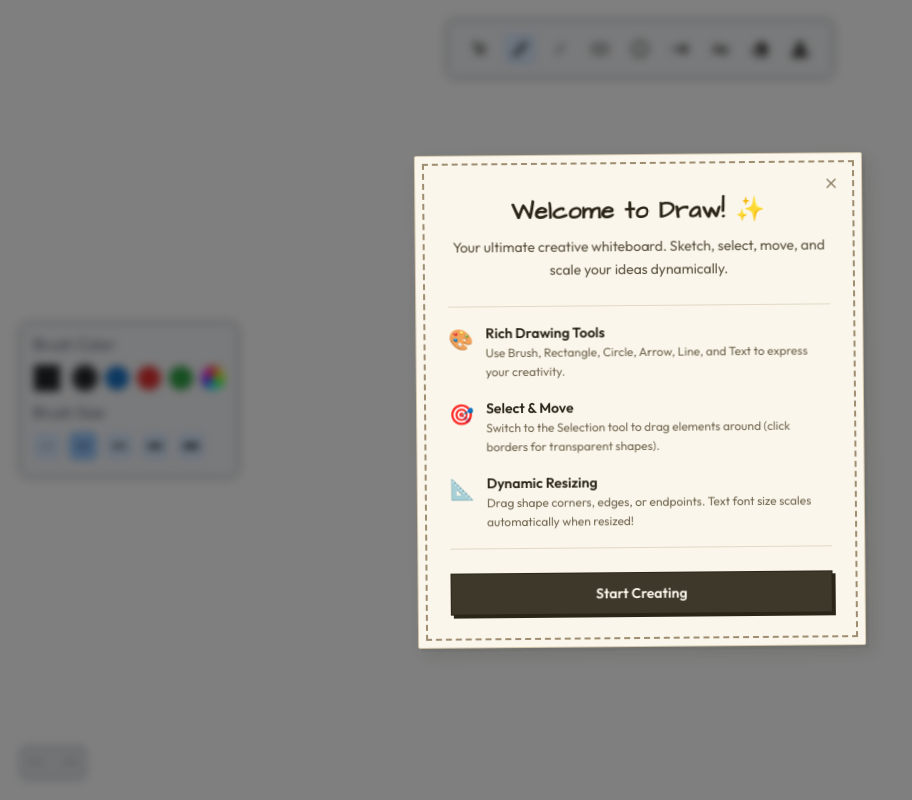
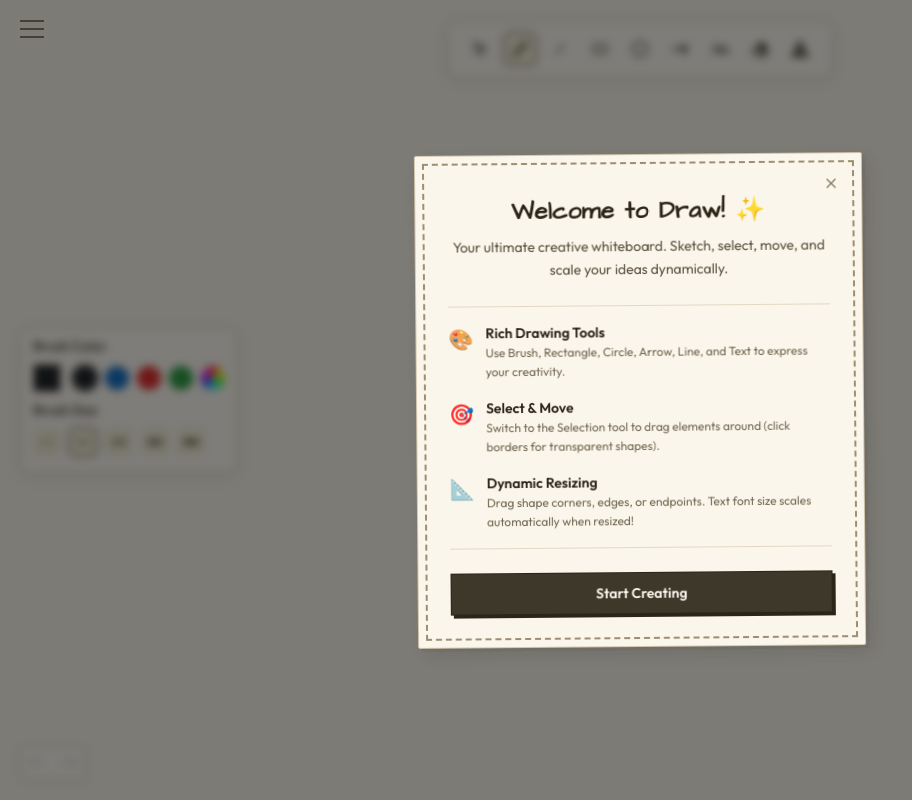
Before and after one commit to mankesh016/whiteboard-app, a React (Create React App) app: page / in a window 1280 px wide. Shown: the whole page, without its empty margins (0-912 px from the left). Built offline with nearby package versions, Linux system fonts and the light colour scheme.

Commit message:
add background themes

```diff
--- a/src/components/Board.js
+++ b/src/components/Board.js
@@ -28,6 +28,7 @@ import { LuRedo, LuUndo } from "react-icons/lu";
 import WelcomeModal from "./WelcomeModal";
 import classNames from "classnames";
 import { getFontSize } from "../utils/math";
+import ThemeSelector from "./ThemeSelector";
 
 const getResizedElementDetails = (
   clientX,
@@ -673,6 +674,7 @@ function Board() {
       </div>
 
       <WelcomeModal />
+      <ThemeSelector />
     </>
   );
 }
--- /dev/null
+++ b/src/components/ThemeSelector.js
@@ -0,0 +1,72 @@
+import { useState, useEffect, useRef } from "react";
+
+const THEMES = [
+  { id: "theme-yellowish", name: "Yellowish Paper", color: "#faf6eb" },
+  { id: "theme-lavender", name: "Lavender Mist", color: "#f2edf7" },
+  { id: "theme-sage", name: "Sage Mint", color: "#eef4f0" },
+];
+
+function ThemeSelector() {
+  const [isOpen, setIsOpen] = useState(false);
+  const [activeTheme, setActiveTheme] = useState(
+    localStorage.getItem("whiteboard-theme") || "theme-yellowish",
+  );
+  const menuRef = useRef(null);
+
+  useEffect(() => {
+    // Apply active theme class to document body
+    THEMES.forEach((t) => document.body.classList.remove(t.id));
+    document.body.classList.add(activeTheme);
+    localStorage.setItem("whiteboard-theme", activeTheme);
+  }, [activeTheme]);
+
+  useEffect(() => {
+    const handleOutsideClick = (e) => {
+      if (menuRef.current && !menuRef.current.contains(e.target)) {
+        setIsOpen(false);
+      }
+    };
+    document.addEventListener("mousedown", handleOutsideClick);
+    return () => document.removeEventListener("mousedown", handleOutsideClick);
+  }, []);
+
+  return (
+    <div className="theme-selector-container" ref={menuRef}>
+      <button
+        onClick={() => setIsOpen(!isOpen)}
+        className="theme-menu-btn"
+        aria-label="Select background theme"
+      >
+        <span></span>
+        <span></span>
+        <span></span>
+      </button>
+
+      {isOpen && (
+        <div className="theme-dropdown">
+          <div className="theme-dropdown-header">Select Theme</div>
+          <div className="theme-options">
+            {THEMES.map((theme) => (
+              <button
+                key={theme.id}
+                onClick={() => {
+                  setActiveTheme(theme.id);
+                  setIsOpen(false);
+                }}
+                className={`theme-option ${activeTheme === theme.id ? "active" : ""}`}
+              >
+                <span
+                  className="theme-color-preview"
+                  style={{ backgroundColor: theme.color }}
+                ></span>
+                {theme.name}
+              </button>
+            ))}
+          </div>
+        </div>
+      )}
+    </div>
+  );
+}
+
+export default ThemeSelector;
--- a/src/index.css
+++ b/src/index.css
@@ -1,37 +1,88 @@
 /* font family Caveat, Indie Flower, Architects Daughter, Outfit */
 @import url("https://fonts.googleapis.com/css2?family=Architects+Daughter&family=Caveat:wght@400..700&family=Indie+Flower&family=Outfit:wght@300..600&display=swap");
 
+/* Theme Definitions */
+body.theme-yellowish {
+  --app-bg: #faf6eb;
+  --text-color: #3a3222;
+  --card-bg: #fdfaf3;
+  --border-color: #d3c5ab;
+  --menu-hover-bg: #f3edd8;
+}
+
+body.theme-lavender {
+  --app-bg: #f2edf7;
+  --text-color: #352a40;
+  --card-bg: #faf8fd;
+  --border-color: #d1c5d9;
+  --menu-hover-bg: #eae3f0;
+}
+
+body.theme-sage {
+  --app-bg: #eef4f0;
+  --text-color: #25352a;
+  --card-bg: #f7faf8;
+  --border-color: #c0cfc5;
+  --menu-hover-bg: #e1eae4;
+}
+
 body {
   font-family: "Outfit", sans-serif;
+  background-color: var(--app-bg);
+  color: var(--text-color);
+  transition:
+    background-color 0.3s ease,
+    color 0.3s ease,
+    border-color 0.3s ease;
+  overflow: hidden;
 }
+
 /* Toolbar Styles */
 .toolbar-container {
-  @apply absolute left-1/2 -translate-x-1/2 top-5 flex justify-center px-3 py-2 w-fit bg-gray-100 border rounded-lg border-gray-400;
-  box-shadow: 0px 0px 10px rgb(200, 200, 200);
+  @apply absolute left-1/2 -translate-x-1/2 top-5 flex justify-center px-3 py-2 w-fit;
+  background-color: var(--card-bg);
+  border: 1px solid var(--border-color);
+  border-radius: 8px;
+  box-shadow: 0px 4px 15px rgba(0, 0, 0, 0.06);
+  transition:
+    background-color 0.3s ease,
+    border-color 0.3s ease;
 }
 .toolbarItem {
-  @apply p-2 m-1 cursor-pointer flex justify-center items-center;
+  @apply p-2 m-1 cursor-pointer flex justify-center items-center rounded-md;
+  color: var(--text-color);
+  transition: all 0.2s ease;
 }
 .toolbarItem:hover {
-  @apply bg-blue-50;
+  background-color: var(--menu-hover-bg);
 }
 .toolbarItem.active {
-  @apply bg-blue-100;
+  background-color: var(--menu-hover-bg);
+  outline: 1.5px solid var(--text-color);
 }
 
 /* Toolbox container */
 .toolbox-container {
-  @apply absolute top-1/2 -translate-y-1/2 left-5 flex-col justify-center px-3 py-2 w-fit h-fit bg-gray-100 border rounded-lg border-gray-400;
-  box-shadow: 0px 0px 10px rgb(200, 200, 200);
+  @apply absolute top-1/2 -translate-y-1/2 left-5 flex-col justify-center px-3 py-2 w-fit h-fit;
+  background-color: var(--card-bg);
+  border: 1px solid var(--border-color);
+  border-radius: 8px;
+  box-shadow: 0px 4px 15px rgba(0, 0, 0, 0.06);
+  transition:
+    background-color 0.3s ease,
+    border-color 0.3s ease;
 }
 .heading {
-  @apply font-thin text-gray-700;
+  @apply font-semibold text-sm;
+  color: var(--text-color);
+  opacity: 0.85;
 }
 .item-container {
   @apply my-2 flex justify-start items-center;
 }
 .color-preview {
   @apply w-7 h-7 mr-3 last:mr-0 rounded-sm flex justify-center items-center border;
+  border-color: var(--border-color);
   transition: all 0.2s ease-in-out;
 }
 .color-picker {
@@ -39,29 +90,43 @@ body {
   transition: all 0.2s ease-in-out;
 }
 .box-picker {
-  @apply bg-blue-100 w-7 h-7 px-1 py-0 mr-2 last:mr-0 cursor-pointer rounded-md max-h-[80vh] flex justify-center items-center;
+  @apply w-7 h-7 px-1 py-0 mr-2 last:mr-0 cursor-pointer rounded-md max-h-[80vh] flex justify-center items-center;
+  background-color: var(--menu-hover-bg);
+  color: var(--text-color);
+  transition: all 0.2s ease-in-out;
 }
 .color-picker:hover {
-  transform: scale(1.05);
+  transform: scale(1.08);
 }
 .box-picker:hover {
-  @apply bg-blue-200;
+  filter: brightness(0.95);
 }
 .color-picker.active {
   @apply border border-white outline outline-1 outline-black;
-  transform: scale(1.05);
+  transform: scale(1.08);
 }
 .box-picker.active {
-  @apply bg-blue-300;
+  outline: 1.5px solid var(--text-color);
 }
 
 /* Board Styles */
 .undo-container {
-  @apply absolute left-5 bottom-5 flex justify-center w-fit bg-gray-200 border rounded-md border-gray-400;
-  box-shadow: 0px 0px 5px rgb(230, 230, 230);
+  @apply absolute left-5 bottom-5 flex justify-center w-fit;
+  background-color: var(--card-bg);
+  border: 1px solid var(--border-color);
+  border-radius: 6px;
+  box-shadow: 0px 2px 8px rgba(0, 0, 0, 0.04);
+  transition:
+    background-color 0.3s ease,
+    border-color 0.3s ease;
 }
 .undoItem {
-  @apply p-2 cursor-pointer flex justify-center items-center;
+  @apply p-2 cursor-pointer flex justify-center items-center rounded-sm;
+  color: var(--text-color);
+  transition: all 0.2s ease;
+}
+.undoItem:hover {
+  background-color: var(--menu-hover-bg);
 }
 .undoItem.disabled {
   @apply opacity-30 cursor-not-allowed;
@@ -158,3 +223,111 @@ body {
     transform: translateY(0) scale(1) rotate(-0.5deg);
   }
 }
+
+/* Theme Selector Styling */
+.theme-selector-container {
+  position: absolute;
+  top: 20px;
+  left: 20px;
+  z-index: 100;
+}
+
+.theme-menu-btn {
+  display: flex;
+  flex-direction: column;
+  justify-content: space-between;
+  width: 24px;
+  height: 18px;
+  background: transparent;
+  border: none;
+  cursor: pointer;
+  padding: 0;
+}
+
+.theme-menu-btn span {
+  display: block;
+  width: 100%;
+  border-top: 2.2px solid var(--text-color);
+  opacity: 0.8;
+  transition: opacity 0.2s ease;
+}
+
+.theme-menu-btn:hover span {
+  opacity: 1;
+}
+
+.theme-dropdown {
+  position: absolute;
+  top: 28px;
+  left: 0;
+  width: 170px;
+  background-color: var(--card-bg);
+  border: 1px solid var(--border-color);
+  border-radius: 6px;
+  box-shadow:
+    0 10px 15px -3px rgba(0, 0, 0, 0.1),
+    0 4px 6px -2px rgba(0, 0, 0, 0.05);
+  padding: 8px 0;
+  animation: dropdownFadeIn 0.2s cubic-bezier(0.16, 1, 0.3, 1) forwards;
+}
+
+.theme-dropdown-header {
+  font-size: 11px;
+  text-transform: uppercase;
+  letter-spacing: 0.5px;
+  color: var(--text-color);
+  opacity: 0.6;
+  padding: 4px 14px 8px 14px;
+  font-weight: 600;
+  border-bottom: 1.5px dashed var(--border-color);
+  margin-bottom: 6px;
+}
+
+.theme-options {
+  display: flex;
+  flex-direction: column;
+  gap: 2px;
+}
+
+.theme-option {
+  display: flex;
+  align-items: center;
+  gap: 10px;
+  width: 100%;
+  padding: 8px 14px;
+  background: transparent;
+  border: none;
+  color: var(--text-color);
+  font-size: 13px;
+  text-align: left;
+  cursor: pointer;
+  transition: background-color 0.2s ease;
+}
+
+.theme-option:hover {
+  background-color: var(--menu-hover-bg);
+}
+
+.theme-option.active {
+  font-weight: 600;
+  background-color: var(--menu-hover-bg);
+}
+
+.theme-color-preview {
+  width: 12px;
+  height: 12px;
+  border-radius: 50%;
+  border: 1px solid var(--border-color);
+  flex-shrink: 0;
+}
+
+@keyframes dropdownFadeIn {
+  from {
+    opacity: 0;
+    transform: translateY(-8px) scale(0.95);
+  }
+  to {
+    opacity: 1;
+    transform: translateY(0) scale(1);
+  }
+}
```
